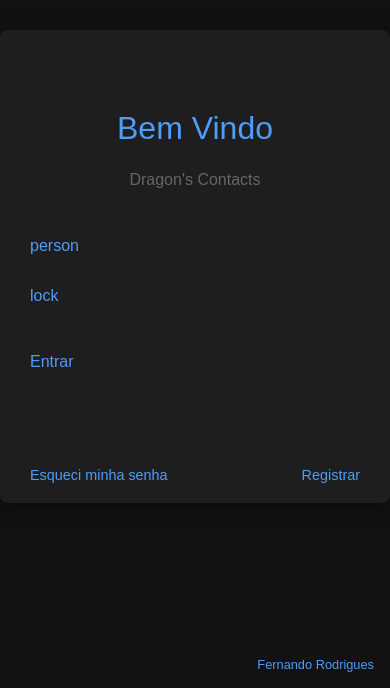
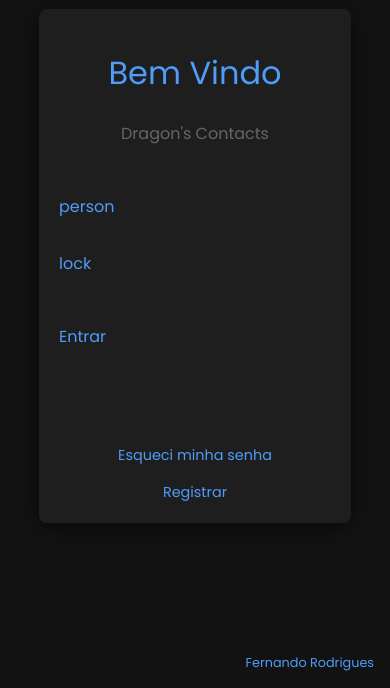
Before and after one commit to fernandorjr/uex-test, a React (Vite) app: page /conectar in a window 390 px wide. Shown: the part 156-844 px from the top of the page. Built offline with nearby package versions, Linux system fonts and the light colour scheme.

Commit message:
chore: update layout config

```diff
--- a/src/components/views/login/login.view.component.tsx
+++ b/src/components/views/login/login.view.component.tsx
@@ -52,7 +52,7 @@ const LoginView = () => {
 
   return (
     <div className="login-card">
-      <form className="login-form">
+      <form className="w-100" onSubmit={handleSubmit}>
         <span className="login-form-title">Bem Vindo</span>
         <span className="login-form-subtitle">Dragon's Contacts</span>
 
@@ -85,8 +85,8 @@ const LoginView = () => {
           </md-outlined-text-field>
         </div>
 
-        <div className="login-form-btn-login">
-          <md-filled-button onClick={handleSubmit} disabled={!formIsValid}>
+        <div className="w-100">
+          <md-filled-button className="w-100" type="submit" disabled={!formIsValid}>
             Entrar
           </md-filled-button>
         </div>
--- a/src/components/views/login/login.view.style.css
+++ b/src/components/views/login/login.view.style.css
@@ -1,5 +1,5 @@
 .login-card {
-  width: 390px;
+  width: 550px;
   background-color: var(--md-sys-color-surface);
   overflow: hidden;
   padding: 80px 30px 20px;
@@ -11,10 +11,6 @@
   gap: 1.5rem;
 
   box-shadow: 0 4px 20px rgba(0, 0, 0, 0.5);
-}
-
-.login-form {
-  width: 100%;
 }
 
 .login-form-title {
@@ -39,14 +35,6 @@
   gap: 2rem;
 }
 
-.login-form-btn-login {
-  width: 100%;
-}
-
-md-filled-button {
-  width: 100%;
-}
-
 .login-form-btn-group {
   display: flex;
   width: 100%;
@@ -59,3 +47,16 @@ md-filled-button {
   font-size: 0.9rem;
   cursor: pointer;
 }
+
+@media (max-width: 576px) {
+  .login-card {
+    width: 80%;
+    padding: 40px 20px 20px;
+  }
+
+  .login-form-btn-group {
+    flex-direction: column;
+    text-align: center;
+    gap: 1rem;
+  }
+}
--- a/src/styles/global.style.css
+++ b/src/styles/global.style.css
@@ -1,3 +1,5 @@
+@import url('https://fonts.googleapis.com/css2?family=Poppins:ital,wght@0,100;0,200;0,300;0,400;0,500;0,600;0,700;0,800;0,900;1,100;1,200;1,300;1,400;1,500;1,600;1,700;1,800;1,900&display=swap');
+
 html,
 body {
   margin: 0;
@@ -15,7 +17,7 @@ body {
 
 :root {
   /* Tipografia base */
-  --md-sys-typescale-body-large-font: 'Popins', sans-serif;
+  --md-sys-typescale-body-large-font: "Poppins", sans-serif;
 
   /* Cores principais */
   --md-sys-color-primary: #4f9cf9;
@@ -54,8 +56,15 @@ body {
 
   /* Scrollbar / efeitos */
   --md-sys-color-scrollbar: #4f4f4f;
+
+  /* Fields */
+  --md-outlined-text-field-container-shape: 0.5rem;
+
+}
+md-outlined-text-field {
+  width: 100%;
 }
 
-md-outlined-text-field {
-  transition: --md-sys-color-outline 0.2s ease-in-out;
+.w-100 {
+  width: 100%;
 }
```
